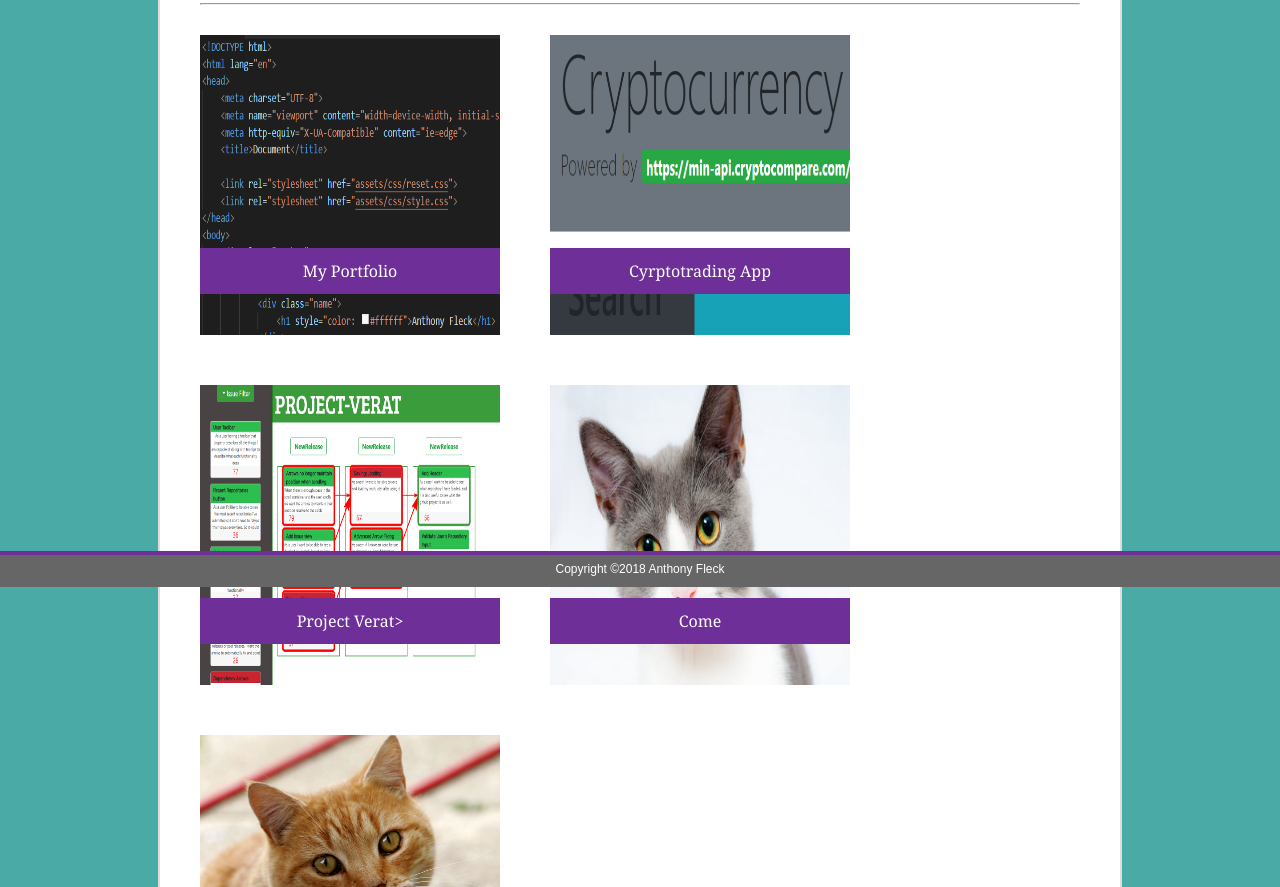
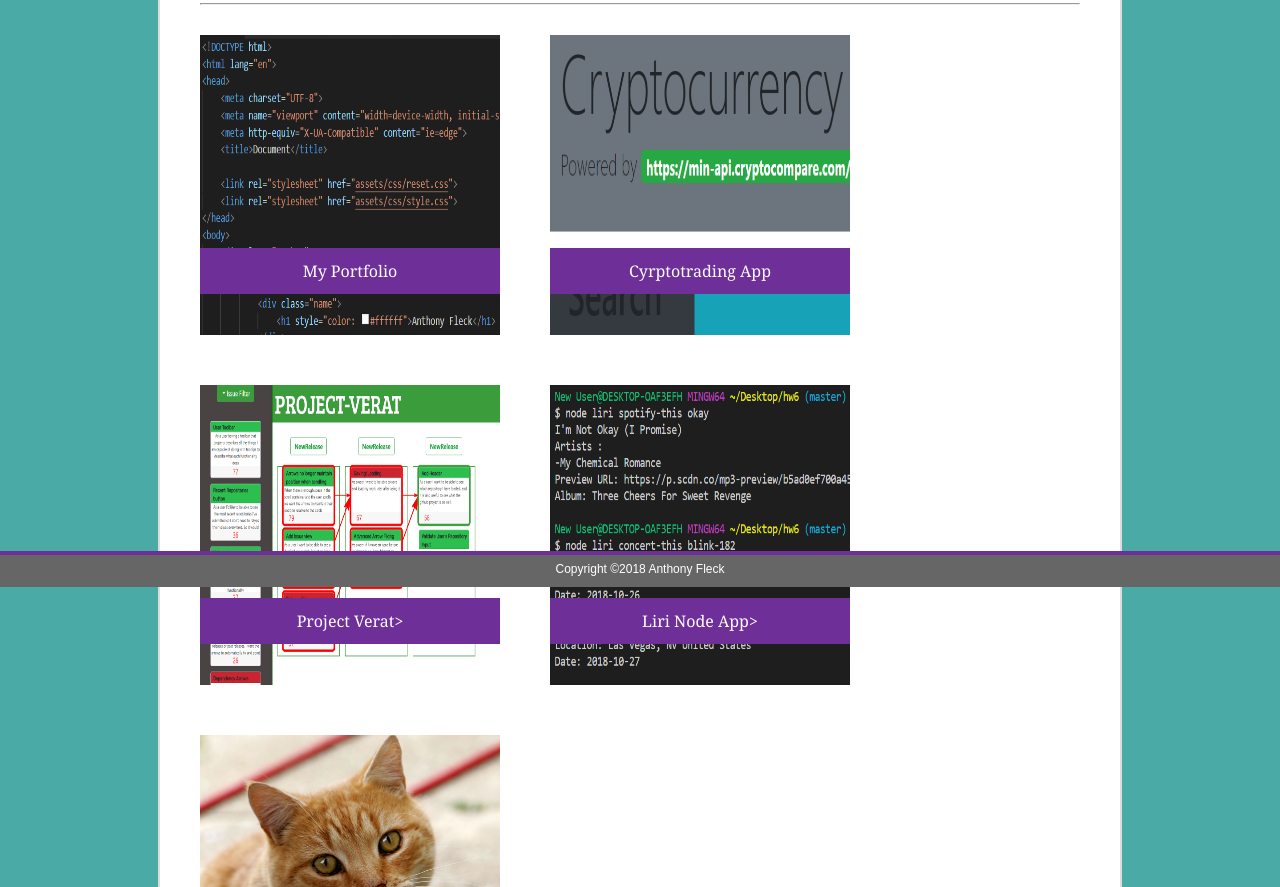
Before and after one commit to ajfleck13/Responsive-Portfolio, a plain HTML site: page portfolio.html in a window 1280 px wide. Shown: the part 213-1100 px from the top of the page. Drawn offline with Linux system fonts and the light colour scheme.

Commit message:
Add liri to profile

```diff
--- a/portfolio.html
+++ b/portfolio.html
@@ -56,8 +56,8 @@
             </div>
 
             <div class="pfelement">
-                <img class="gridimage" src="assets/images/cat3.jpeg">
-                <div class="pfheader">Come</div>
+                <img class="gridimage" src="assets/images/liribot.png">
+                <div class="pfheader"><a class="inlinelink" href="https://github.com/ajfleck13/LiriBot">Liri Node App</a>></div>
             </div>
 
             <div class="pfelement">
```
Also changed, not shown: assets/images/liribot.png (added).
